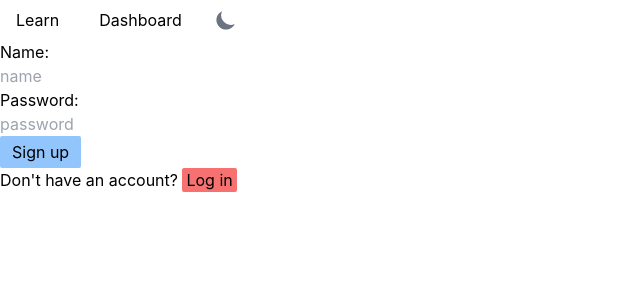
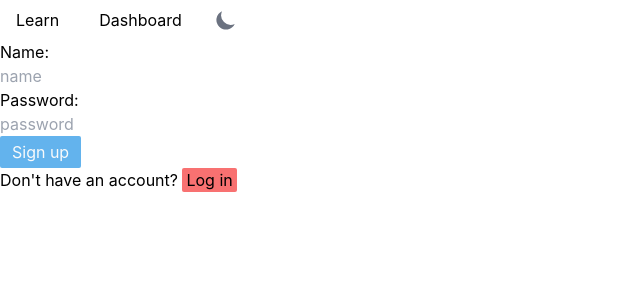
Before and after one commit to conalli/bookshelf-client, a Next.js app: page /signin in a window 1280 px wide. Shown: the top 300 px of the page, without its empty margins (0-640 px from the left). Built offline with nearby package versions, Linux system fonts and the light colour scheme; no server answers.

Commit message:
add custom colours to signin

```diff
--- a/src/components/SignInForm/index.tsx
+++ b/src/components/SignInForm/index.tsx
@@ -39,9 +39,9 @@ const SignInForm: React.FC<SignInFormProps> = ({ type }) => {
         {({ isSubmitting }) => (
           <Form className="flex flex-col items-start">
             <label htmlFor="name">Name:</label>
-            <span className="text-orange-400 font-bold">
+            <p className="text-bk-orange font-bold">
               <ErrorMessage name="name" />
-            </span>
+            </p>
             <Field
               id="name"
               name="name"
@@ -50,9 +50,9 @@ const SignInForm: React.FC<SignInFormProps> = ({ type }) => {
               disabled={isSubmitting || isAuthLoading}
             />
             <label htmlFor="password">Password:</label>
-            <span className="text-orange-400 font-bold">
+            <p className="text-bk-orange font-bold">
               <ErrorMessage name="password" />
-            </span>
+            </p>
             <Field
               id="password"
               name="password"
@@ -63,7 +63,7 @@ const SignInForm: React.FC<SignInFormProps> = ({ type }) => {
             <button
               type="submit"
               disabled={isSubmitting || isAuthLoading}
-              className="bg-blue-300 px-3 py-1 rounded-sm"
+              className="bg-bk-blue px-3 py-1 rounded-sm text-gray-50"
             >
               {type}
             </button>
```
